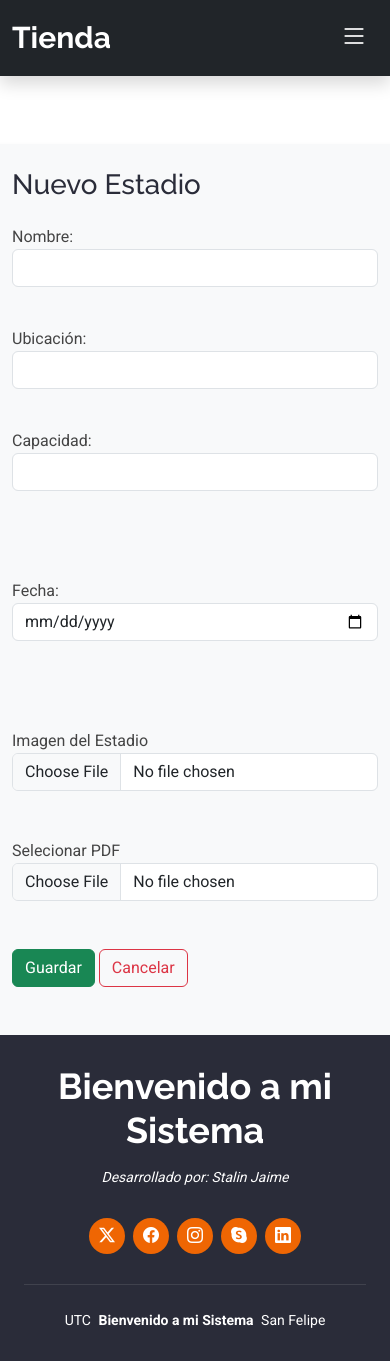
After one commit to Stalin202-cpu/eventosSJ, a Django app: template Aplicaciones/Estadios/templates/nuevoEstadio.html in a window 390 px wide. The commit adds this page. Run offline with Django 5.2, Linux system fonts and the light colour scheme; the template is opened without the code that fills it, so the values that code supplies are empty; some libraries are stand-ins or nearby versions.

Commit message:
Se agregar nuevoEstadio

```diff
--- /dev/null
+++ b/Aplicaciones/Estadios/templates/nuevoEstadio.html
@@ -0,0 +1,116 @@
+<!-- el extend es para heredar -->
+{% extends './plantilla.html' %}
+{% load static %}
+{% block contenido %}
+<br><br><br><br><br><br>
+<div class="row">
+    <div class="col-md-3"></div>
+    <div class="col-md-6 bg-light p-4 rounded shadow-sm">
+        <h1 class="mb-4">Nuevo Estadio</h1>
+        <form action="guardarCajero" id="frm_nuevo_estadio" enctype="multipart/form-data"  method="post">
+            {% csrf_token %}
+
+            <label for="nombre">Nombre:</label>
+            <input class="form-control mb-3" type="text" name="nombre" id="nombre" required><br>
+
+            <label for="ubicacion">Ubicación:</label>
+            <input class="form-control mb-3" type="text" name="ubicacion" id="ubicacion" required><br>
+
+            <label for="capacidad">Capacidad:</label>
+            <input class="form-control mb-3" type="number" name="capacidad" id="capacidad" required><br>
+            <br><br>
+
+            <label for="fecha">Fecha:</label>
+            <input class="form-control mb-3" type="date" name="fecha" id="fecha" required><br>
+            <br><br>
+
+            <label for="">Imagen del Estadio</label>
+            <input type="file" name="logo" id="logo" class="form-control" ><br><br>
+
+            <label for="">Selecionar PDF</label>
+            <input type="file" name="pdf" id="pdf" class="form-control"><br><br>
+
+            <button
+            class="btn btn-success"
+            type="submit">Guardar</button>
+            <a
+            class="btn btn-outline-danger"
+            href="{% url 'inicio' %}">Cancelar</a>
+
+        </form>
+        <br>
+    </div>
+    <div class="col-md-3"></div>
+</div>
+<!-- Embeder codigo javascript/jquery dentro del HTML -->
+
+<script>
+    $("#frm_nuevo_estadio").validate({
+        rules:{
+            "nombre":{
+                required:true,
+                minlength:3,//Cuenta los caracteres
+                maxlength:10//caracteres maximos
+            },
+            "ubicacion":{
+                required:true,
+            },
+            "capacidad":{
+                required:true,
+                number: true,
+                min: 10
+
+            },
+            "fecha":{
+                required:true,
+                date: true
+
+            },
+            "logo": {
+                required: true,S
+            },
+            "pdf":{
+                required:true,
+            }
+        },
+        messages:{
+
+            "nombre":{
+                required:"Por favor ingrese este campo es Obligatorio!!",
+                minlength:"Este campo solo acepta nombres de 3 Letras",//Cuenta los caracteres
+                maxlength:"El nombre debe ser maximo de 10 Letras" //caracteres maximos
+            },
+
+            "cedula":{
+                required:"Por favor ingrese la cedula corectamente",
+                minlength: "La cédula debe tener exactamente 10 dígitos.",
+                maxlength: "La cédula debe tener exactamente 10 dígitos."
+            },
+            "turno":{
+                required:"Por favor ingrese el turno que le toca (Dia, Tarde, Noche)"
+            },
+
+            "capacidad":{
+                required:"Por favor ingrese la capacidad del Estadio",
+                number: "Este campo solo acepta numeros enteros",
+                min: "Debe ser maximo 10 Personas"
+
+            },
+
+            "fecha":{
+                required:"Por favor ingrese la fecha",
+                date: "Este campo solo acepta fechas"
+
+            },
+            "logo": {
+                required: "Por favor, seleccione una imagen.",
+            },
+            "pdf": {
+                required: "Por favor, seleccione un documento PDF.",
+            }
+
+        }
+    });
+</script>
+
+{% endblock %}
```
Also changed, not shown: Aplicaciones/Estadios/templates/inicio.html (+5 -4 lines).
